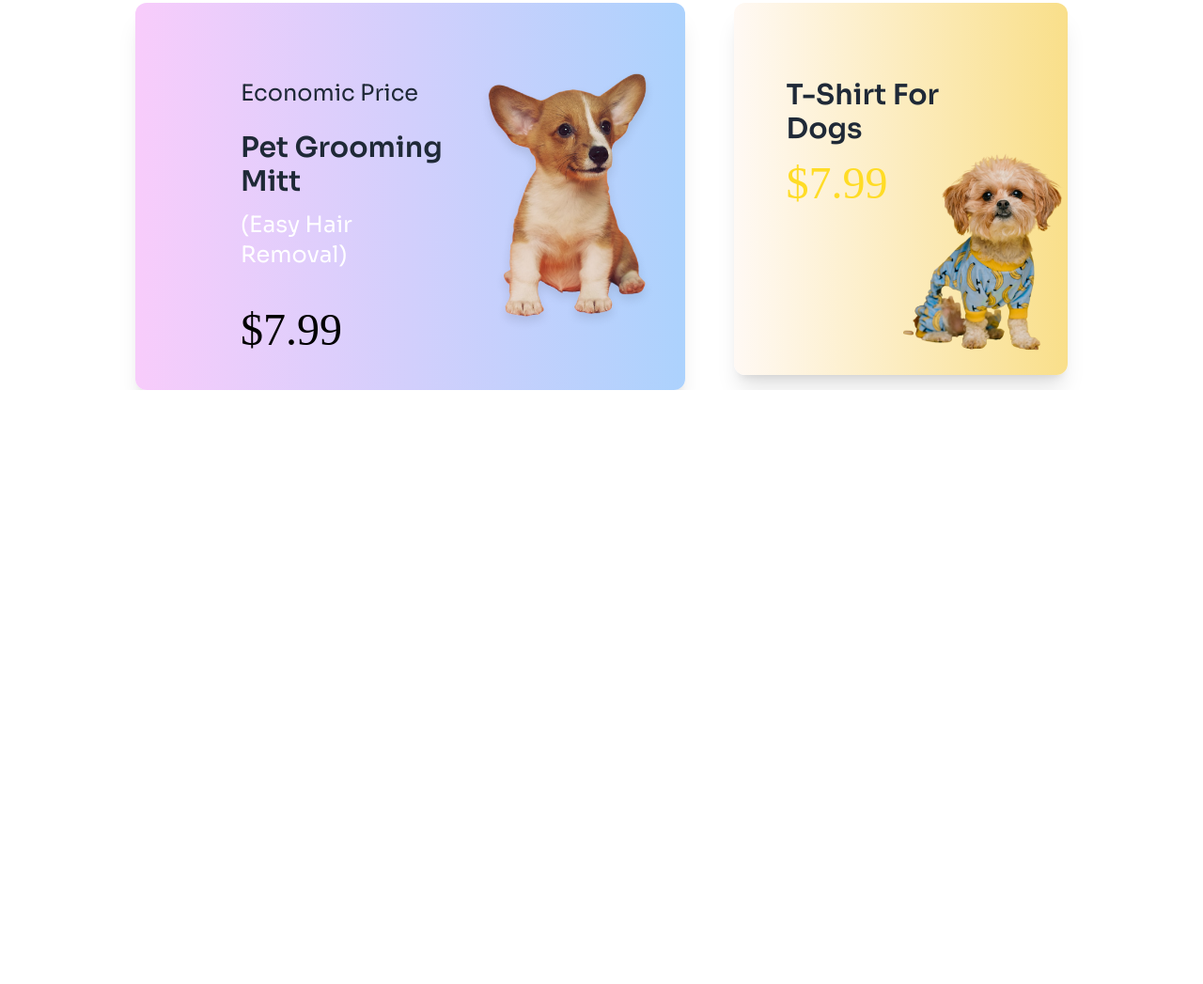
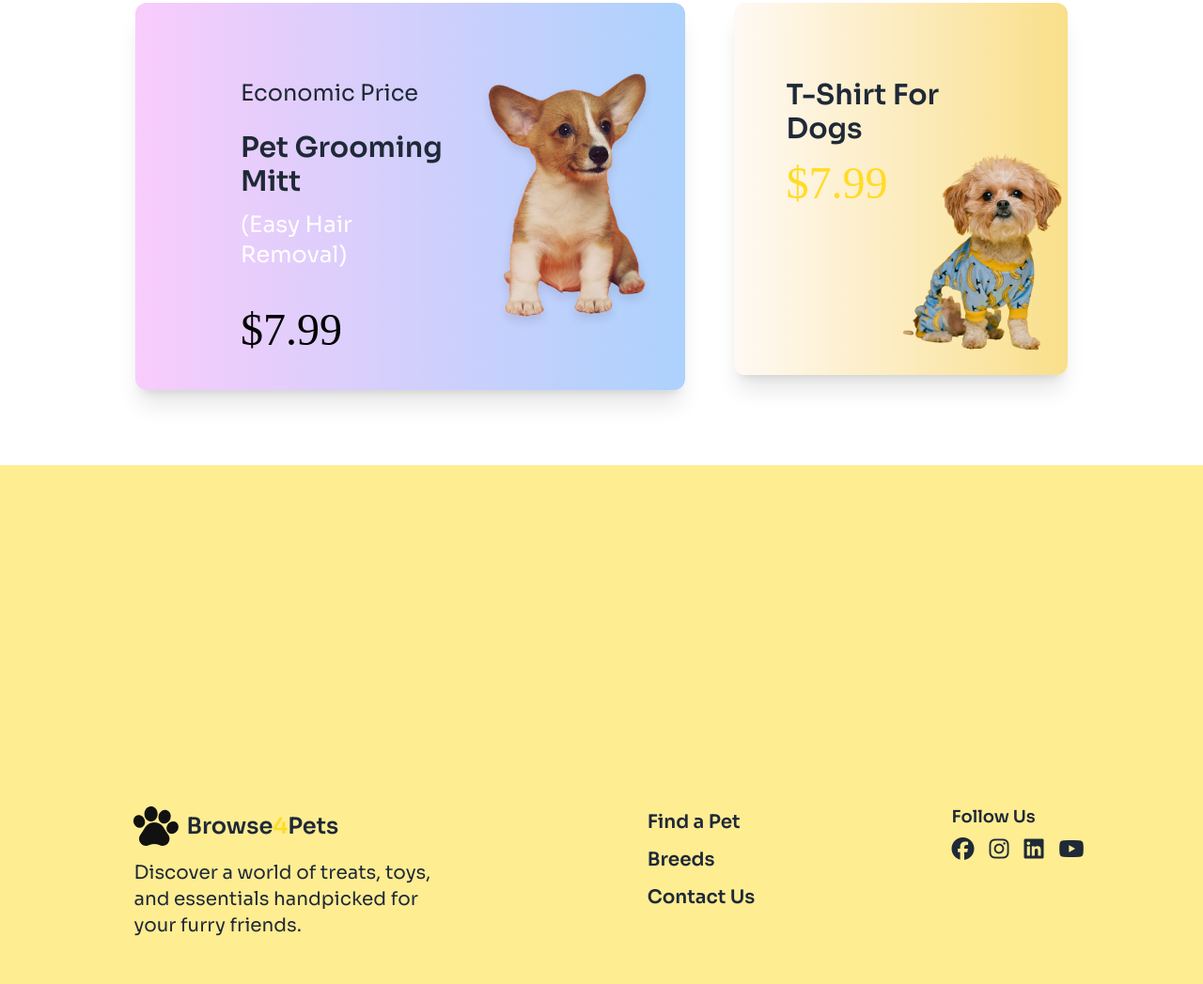
Before and after one commit to webdev-adil/meow-shop, a plain HTML site: page index.html in a window 1280 px wide. Shown: the part 2194-3241 px from the top of the page at 94% size. Before the commit the page ends 2609 px from the top, so only its background shows below. Drawn offline with nearby package versions, Linux system fonts and the light colour scheme; a web font is replaced by a local one.

Commit message:
footer section added

```diff
--- a/index.html
+++ b/index.html
@@ -45,7 +45,8 @@
                         primarycolor: '#FFDC26',
                         secondarycolor: '#F9DF8A',
                         customcolor1: '#F8CCFB',
-                        customcolor2: '#ACD2FD'
+                        customcolor2: '#ACD2FD',
+                        footercolor: 'rgba(255, 220, 38, 0.5)'
 
                     }
                 }
@@ -467,9 +468,60 @@
 
     </main>
 
-    <footer>
 
+
+    <footer class="bg-footercolor mt-20 pt-[360px] pl-4">
+        <div class="lg:w-[80%] mx-auto pb-12">
+
+            <!-- Mobile: Column | Desktop: Row with equal spacing -->
+            <div class="flex flex-col lg:flex-row lg:justify-between lg:items-start gap-6">
+
+                <!-- Browse4Pets footer section -->
+                <div class="lg:w-1/3">
+                    <div class="flex items-center gap-2">
+                        <img src="assets/logo-footer.png" class="w-8 h-auto lg:w-12" alt="">
+                        <h4 class="lg:text-2xl font-semibold">Browse<span class="text-primarycolor">4</span>Pets</h4>
+                    </div>
+                    <p class="mt-3 lg:text-xl">
+                        Discover a world of treats, toys, and essentials handpicked for your furry friends.
+                    </p>
+                </div>
+
+                <!-- Footer menu section -->
+                <div class="lg:w-1/3 flex flex-col items-start lg:items-center">
+                    <ul>
+                        <li class="lg:text-xl lg:leading-10">
+                            <a class="link link-hover font-semibold">Find a Pet</a>
+                        </li>
+                        <li class="lg:text-xl lg:leading-10">
+                            <a class="link link-hover font-semibold">Breeds</a>
+                        </li>
+                        <li class="lg:text-xl lg:leading-10">
+                            <a class="link link-hover font-semibold">Contact Us</a>
+                        </li>
+                    </ul>
+                </div>
+
+                <!-- Follow us section -->
+                <div class="flex flex-col">
+                    <h5 class="text-sm lg:text-lg font-semibold">Follow Us</h5>
+                    <div class="flex gap-4 lg:gap-4 mt-2 text-lg lg:text-2xl">
+                        <i class="fa-brands fa-facebook"></i>
+                        <i class="fa-brands fa-instagram"></i>
+                        <i class="fa-brands fa-linkedin"></i>
+                        <i class="fa-brands fa-youtube"></i>
+                    </div>
+
+                </div>
+            </div>
+
+        </div>
     </footer>
+
+
+
+
+
 </body>
 
 </html>
```
